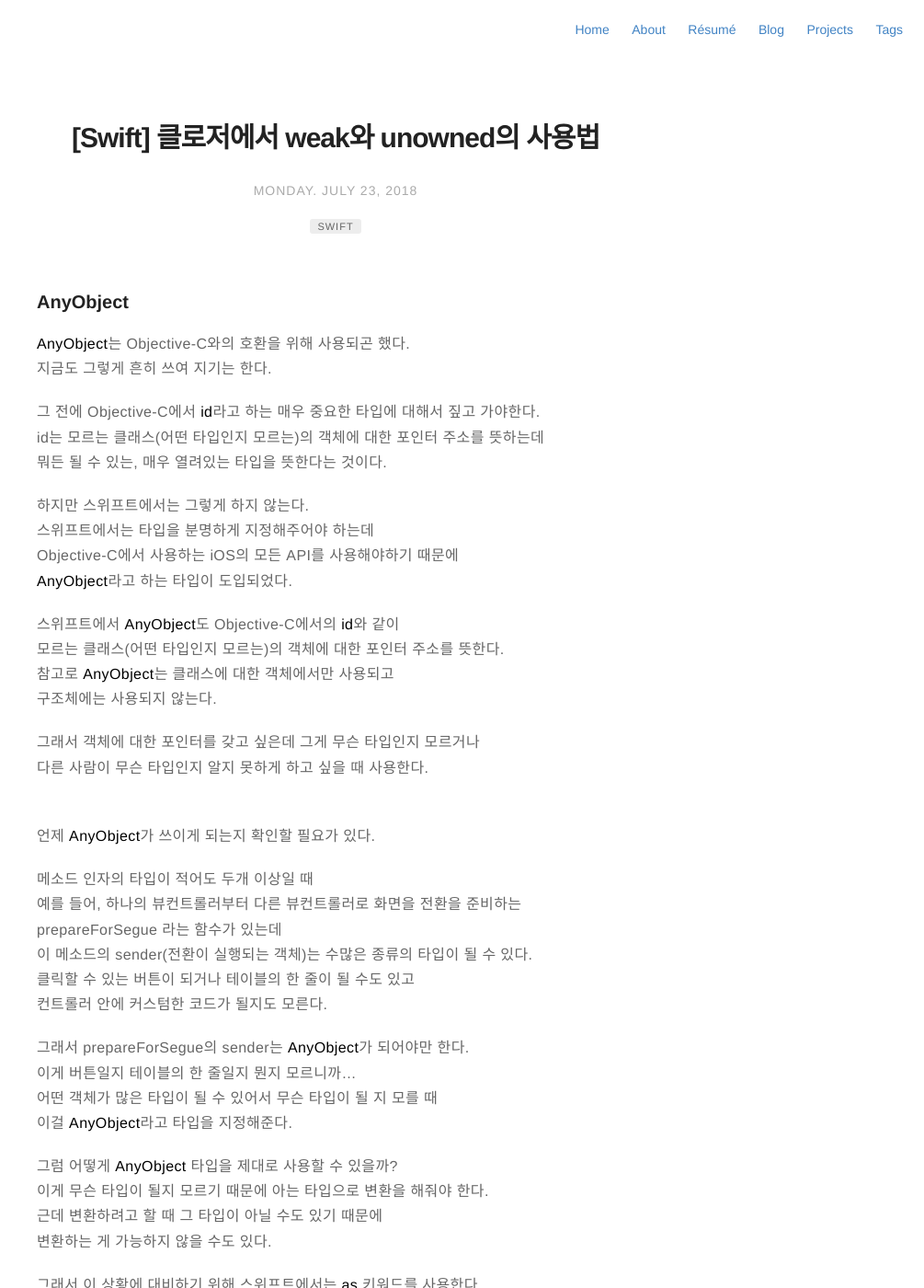
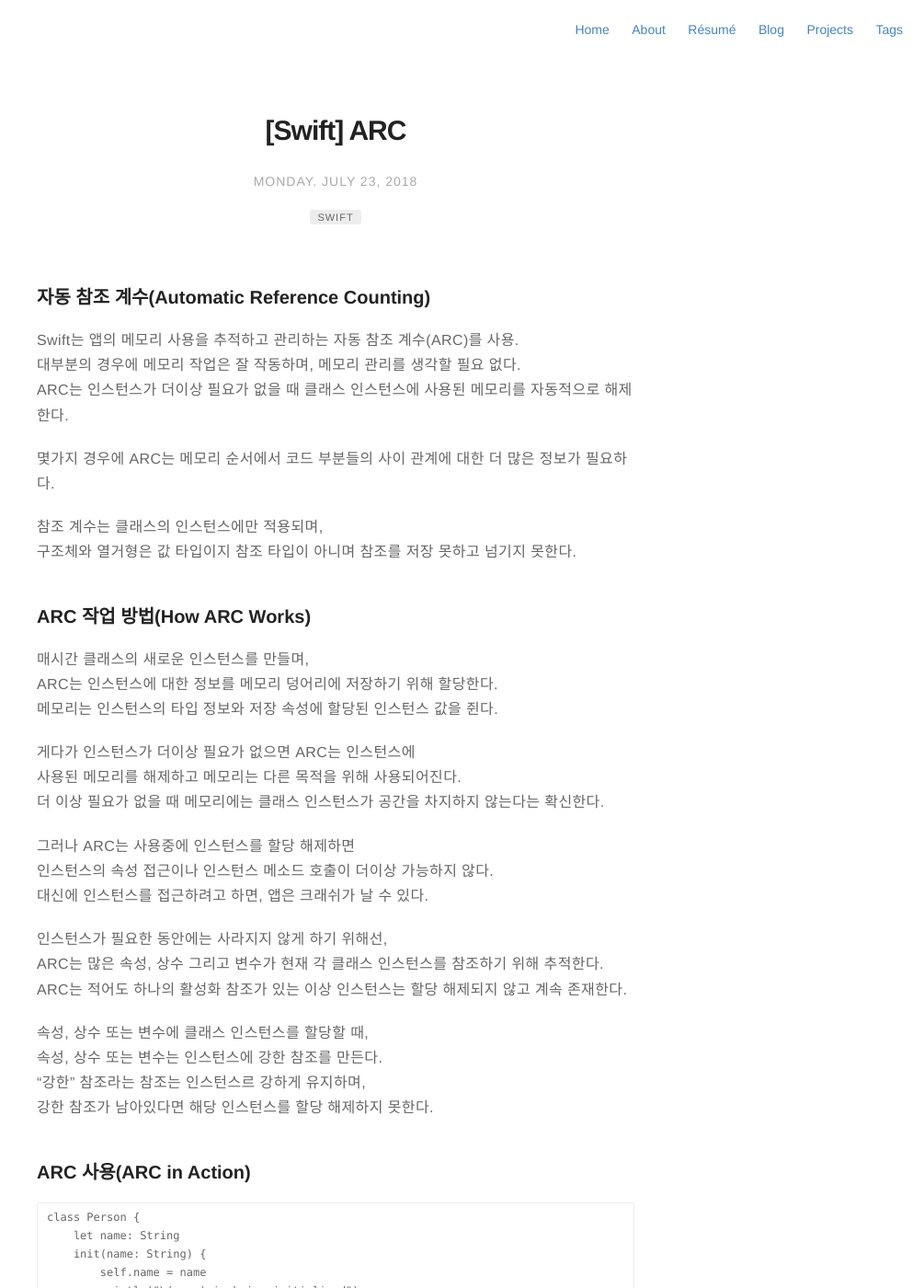
Before and after one commit to jhyejun/jhyejun.github.io, a Jekyll site: the page built from _posts/2018-07-23-anyobject-plist-nsuserdefault.md, in a window 1280 px wide and 1400 px high. Shown: the whole window at 92% size, without its empty margins (275-1280 px from the left). Built offline with Jekyll 4.4.1, drawn with Linux system fonts in a browser that asks for light colours; comment, search, counter and statistics services are not loaded; some of the changed text lies outside the part shown.

Commit message:
Register a new post and Modify post
- ARC 업로드
- 클로저에서 weak와 unowned의 사용법 수정

`````diff
--- a/_posts/2018-07-23-anyobject-plist-nsuserdefault.md
+++ b/_posts/2018-07-23-anyobject-plist-nsuserdefault.md
@@ -1,5 +1,5 @@
 ---
-title: "[Swift] 클로저에서 weak와 unowned의 사용법"
+title: "[Swift] ARC"
 layout: post
 hidden: false
 date: 2018-07-23 11:12
@@ -8,121 +8,101 @@ tag:
 star: true
 category: blog
 author: jhyejun
-description: explain AnyObject, Plist, NSUserDefault
+description: explain ARC
 ---
 
-### AnyObject
-**AnyObject**는 Objective-C와의 호환을 위해 사용되곤 했다.<br>
-지금도 그렇게 흔히 쓰여 지기는 한다.<br>
+### 자동 참조 계수(Automatic Reference Counting)<br>
+Swift는 앱의 메모리 사용을 추적하고 관리하는 자동 참조 계수(ARC)를 사용.<br>
+대부분의 경우에 메모리 작업은 잘 작동하며, 메모리 관리를 생각할 필요 없다.<br>
+ARC는 인스턴스가 더이상 필요가 없을 때 클래스 인스턴스에 사용된 메모리를 자동적으로 해제한다.<br>
 
-그 전에 Objective-C에서 **id**라고 하는 매우 중요한 타입에 대해서 짚고 가야한다.<br>
-id는 모르는 클래스(어떤 타입인지 모르는)의 객체에 대한 포인터 주소를 뜻하는데<br>
-뭐든 될 수 있는, 매우 열려있는 타입을 뜻한다는 것이다.<br>
+몇가지 경우에 ARC는 메모리 순서에서 코드 부분들의 사이 관계에 대한 더 많은 정보가 필요하다.<br>
 
-하지만 스위프트에서는 그렇게 하지 않는다.<br>
-스위프트에서는 타입을 분명하게 지정해주어야 하는데<br>
-Objective-C에서 사용하는 iOS의 모든 API를 사용해야하기 때문에<br>
-**AnyObject**라고 하는 타입이 도입되었다.<br>
+참조 계수는 클래스의 인스턴스에만 적용되며,<br>
+구조체와 열거형은 값 타입이지 참조 타입이 아니며 참조를 저장 못하고 넘기지 못한다.<br>
 
-스위프트에서 **AnyObject**도 Objective-C에서의 **id**와 같이<br>
-모르는 클래스(어떤 타입인지 모르는)의 객체에 대한 포인터 주소를 뜻한다.<br>
-참고로 **AnyObject**는 클래스에 대한 객체에서만 사용되고<br>
-구조체에는 사용되지 않는다.<br>
 
-그래서 객체에 대한 포인터를 갖고 싶은데 그게 무슨 타입인지 모르거나<br>
-다른 사람이 무슨 타입인지 알지 못하게 하고 싶을 때 사용한다.<br>
-<br>
+### ARC 작업 방법(How ARC Works)
 
-언제 **AnyObject**가 쓰이게 되는지 확인할 필요가 있다.<br>
+매시간 클래스의 새로운 인스턴스를 만들며,<br>
+ARC는 인스턴스에 대한 정보를 메모리 덩어리에 저장하기 위해 할당한다.<br>
+메모리는 인스턴스의 타입 정보와 저장 속성에 할당된 인스턴스 값을 쥔다.<br>
 
-메소드 인자의 타입이 적어도 두개 이상일 때<br>
-예를 들어, 하나의 뷰컨트롤러부터 다른 뷰컨트롤러로 화면을 전환을 준비하는<br>
-prepareForSegue 라는 함수가 있는데<br>
-이 메소드의 sender(전환이 실행되는 객체)는 수많은 종류의 타입이 될 수 있다.<br>
-클릭할 수 있는 버튼이 되거나 테이블의 한 줄이 될 수도 있고<br>
-컨트롤러 안에 커스텀한 코드가 될지도 모른다.<br>
+게다가 인스턴스가 더이상 필요가 없으면 ARC는 인스턴스에<br>
+사용된 메모리를 해제하고 메모리는 다른 목적을 위해 사용되어진다.<br>
+더 이상 필요가 없을 때 메모리에는 클래스 인스턴스가 공간을 차지하지 않는다는 확신한다.<br>
 
-그래서 prepareForSegue의 sender는 **AnyObject**가 되어야만 한다.<br>
-이게 버튼일지 테이블의 한 줄일지 뭔지 모르니까...<br>
-어떤 객체가 많은 타입이 될 수 있어서 무슨 타입이 될 지 모를 때<br>
-이걸 **AnyObject**라고 타입을 지정해준다.<br>
+그러나 ARC는 사용중에 인스턴스를 할당 해제하면<br>
+인스턴스의 속성 접근이나 인스턴스 메소드 호출이 더이상 가능하지 않다.<br>
+대신에 인스턴스를 접근하려고 하면, 앱은 크래쉬가 날 수 있다.<br>
 
-그럼 어떻게 **AnyObject** 타입을 제대로 사용할 수 있을까?<br>
-이게 무슨 타입이 될지 모르기 때문에 아는 타입으로 변환을 해줘야 한다.<br>
-근데 변환하려고 할 때 그 타입이 아닐 수도 있기 때문에<br>
-변환하는 게 가능하지 않을 수도 있다.<br>
+인스턴스가 필요한 동안에는 사라지지 않게 하기 위해선,<br>
+ARC는 많은 속성, 상수 그리고 변수가 현재 각 클래스 인스턴스를 참조하기 위해 추적한다.<br>
+ARC는 적어도 하나의 활성화 참조가 있는 이상 인스턴스는 할당 해제되지 않고 계속 존재한다.<br>
 
-그래서 이 상황에 대비하기 위해 스위프트에서는 **as** 키워드를 사용한다.<br>
-이 키워드는 다른 타입으로 변환하는 걸 **'시도'** 하는 표현이다.<br>
-다시 말해서 AnyObject를 어떤 타입**'으로서(as)'** 대해보겠다는거다.<br>
+속성, 상수 또는 변수에 클래스 인스턴스를 할당할 때,<br>
+속성, 상수 또는 변수는 인스턴스에 강한 참조를 만든다.<br>
+“강한” 참조라는 참조는 인스턴스르 강하게 유지하며,<br>
+강한 참조가 남아있다면 해당 인스턴스를 할당 해제하지 못한다.<br>
 
-이 키워드는 선택적으로 대하기 때문에 옵셔널을 반환할 경우가 있다.<br>
-그래서 **as**를 if let 구문을 통해서 사용한다.<br>
+
+### ARC 사용(ARC in Action)
 
 ```
-let ao: Anyobject = ...
-if let foo = ao as? SomeClass {
-    // we can use foo and know that it is of type SomeClass in here
+class Person {
+    let name: String
+    init(name: String) {
+        self.name = name
+        println("\(name) is being initialized")
+    }
+    deinit {
+        println("\(name) is being deinitialized")
+    }
 }
+````
+
+Person 클래스는 이니셜라이저를 가지며 인스턴스의 name 속성을 설정하고<br>
+초기화 진행중이다고 표시하는 메시지를 출력한다.<br>
+Person 클래스는 디이니셜라이저를 가지며 클래스의 인스턴스가 해제될 때 메시지를 출력한다.<br>
+
+다음은 Person 타입의 세 개 변수를 정의하여 다양한 참조를 설정 사용하는 예제이다.<br>
+
+```
+var reference1: Person?
+var reference2: Person?
+var reference3: Person?
 ```
 
-이 예제 코드는
-ao 라는 AnyObject 타입의 지역변수가 하나 있는데<br>
-어떤 클래스로 할당이 될지는 알 방법이 없다.<br>
-하지만 만약 ao가 SomeClass라면 사용하려고한다.<br>
-그래서 ao는 SomeClass 일지도 모르니 SomeClass가 맞는지부터 확인하고<br>
-만약 맞다면 foo에 SomeClass인 ao를 저장해서 사용하는 예제 코드이다.<br>
-
-이게 조건에 맞다면 **AnyObject**를 특정한 클래스로 **'캐스팅'** 하는 방법이다.<br>
-
----
-
-### Property List
-**AnyObject**를 사용하는 또 다른 곳은 **Property List** 에서 사용한다.<br>
-**Property List**는 기본적으로<br>
-Array, Dictionary, String, Double, Int, NSData, NSDate의 조합으로 되어는데<br>
-이 클래스들로 데이터 구조를 만들면 **Property List**가 생긴 것이다.<br>
-그러니까 **Property List**는 이건 그냥 데이터 구조를 표현하기 위한 단어일 뿐이다.<br>
-그런데 이 때 의문이 생길 수 있다.<br>
-**AnyObject**는 구조체가 아니라 클래스로만 캐스팅이 되야만 하는데<br>
-구조체인 String, Array, Dictionary, Double, Int 이것들이<br>
-어떻게 AnyObject가 되어서 **Property List**에 들어갈 수 있는지 궁금해 할 수 있다.<br>
-
-이거에 대한 해답은 **'브리징'**이다.<br>
-이것들이 Objective-C로 자동으로 **브리징**되고<br>
-Objective-C 클래스인 NSDictionary, NSArray, NSNumber로 다뤄져서<br>
-AnyObject가 되도록 변경되는 것이다.<br>
-**Property List**는 보이지 않게 전달이 된다.<br>
-그 안을 본다고 해도 Dictionary, Array, String 같은게<br>
-있다는 것만 알고 데이터가 무엇을 의미하는지는 아무것도 모른다.<br>
-그냥 전달되기만 하는거야 이해하기 쉽게 **Property List**를 사용하는 iOS API를 보면 도움이 된다.<br>
-
----
-
-## NSUserDefault
-**NSUserDefault** 라는게 있다.<br>
-**NSUserDefault**가 하는 일은 **Property List**를 받아서<br>
-디스크에 영구적으로 기억되게 만든다.<br>
-그래서 앱을 종료했다가 다시 켜서 봐도 그대로 있을 수 있다.<br>
-그러니까 기본적으로 **Property List**의 데이터 베이스인 셈인 것이다.<br>
-영어사전같이 영어 전체를 저정해야하는 큰 데이터에 사용하면 안되고<br>
-'설정'같은 작은 것에만 사용해야 한다.<br>
-제공되는 API로 간단하게 표현되는데<br>
+변수 중 첫번째는 Person 인스턴스를 만들어 할당한다.<br>
 
 ```
-setObject(AnyObject, forKey: String)
+reference1 = Person(name: "John Appleseed")
+// prints "John Appleseed is being initialized"
+````
+
+Person 클래스의 이니셜라이저가 호출되는 시점에 메시지를 출력하는데,<br>
+이는 초기화가 확실하게 되었음을 말한다.<br>
+
+새로운 Person 인스턴스가 reference1 변수에 할당되었기 때문에,<br>
+reference1에 새로운 Person 인스턴스가 강력참조로 된다.<br>
+ARC는 Person 인스턴스가 메모리에서 유지되고 할당 해제되지 않도록 한다.<br>
+
+다음은 같은 Person 인스턴스를 나머지 두개의 변수에 할당한다.<br>
+
 ```
+reference2 = reference1
+reference3 = reference1
+````
 
-setObject로 **Property List**를 저장하고 다시 가져올 수도 있다.<br>
-**NSUserDefault**는 그 안에 Dictionary, Array, String이<br>
-있다는 것만 알지 구체적으로 무슨 데이터가 들었는지는 모른다.<br>
-그럼 어떻게 **NSUserDefault**를 사용할까?<br>
-클래스 메소드 혹은 타입 메소드를 공유해서 사용할 것을 새로 만들어서 사용한다.<br>
-**NSUserDefault.standardUserDefualt()**라고 치면<br>
-**standardUserDefault**의 공유되는 인스턴스를 만들 수 있다.<br>
-그리고 특정한 **Property List**를 가져오고<br>
-데이터를 수정하게 되면 자동으로 저장이 가능하다.
+이제 하나의 Person 인스턴스에 세 개의 강한 참조가 있다.<br>
 
-<br>
-이 포스팅은 **[스탠포드 iOS 강의](https://www.inflearn.com/course/stanford-ios-한글자막-강의/)** 영상을
-참고로 하여 작성된 포스팅입니다.
+만약 강한 참조 중 두개를 nil로 할당하여 깨진다면,<br>
+하나의 강력 참조만 남고 Person 인스턴스는 할당 해제되지 않는다.<br>
+
+ARC는 세번째 강력 참조가 깨지기 전까지 Person 인스턴스가 할당 해제되지 않고,<br>
+세변째 변수에 nil로 정리하면 Person 인스턴스는 할당 해제 된다.<br>
+
+```
+reference3 = nil
+// prints "John Appleseed is being deinitialized"
+```
--- /dev/null
+++ b/_posts/2018-07-24-how-to-use-weak-and-unowned-in-closure.md
@@ -0,0 +1,68 @@
+---
+title: "[Swift] 클로저에서 weak와 unowned의 사용법"
+layout: post
+hidden: false
+date: 2018-07-24 02:23
+tag:
+- swift
+star: true
+category: blog
+author: jhyejun
+description: how to use weak and unowned in closure
+---
+
+강력 순환 참조(Strong Reference Cycle)를 벗어나기 위해<br>
+약한 참조(weak reference)와 미소유 참조(unowned reference)를 사용합니다.<br>
+
+weak와 unowned를 언제 사용해야 하는지 정리해보았습니다.<br>
+
+### weak와 unowned
+weak와 unowned의 차이점은 옵셔널이냐 옵셔널이 아니냐의 차이입니다.<br>
+즉, unowned는 값이 있음을 가정하고 사용하며<br>
+unowned 값이 nil이라고 한다면 크래쉬가 발생할 수 있습니다.<br>
+
+다음은 weak를 사용하는 코드입니다.<br>
+
+```
+class Person {
+	let name: String
+	init(name: String) { self.name = name }
+	var apartment: Apartment?
+	deinit { println("\(name) is being deinitialized") }
+}
+
+class Apartment {
+	let number: Int
+	init(number: Int) { self.number = number }
+	weak var tenant: Person?
+	deinit { println("Apartment #\(number) is being deinitialized") }
+}
+```
+
+다음은 unowned를 사용하는 코드입니다.<br>
+
+```
+class Customer {
+	let name: String
+	var card: CreditCard?
+	init(name: String) {
+		self.name = name
+	}
+	deinit { println("\(name) is being deinitialized") }
+}
+
+class CreditCard {
+	let number: UInt64
+	unowned let customer: Customer
+	init(number: UInt64, customer: Customer) {
+		self.number = number
+		self.customer = customer
+	}
+	deinit { println("Card #\(number) is being deinitialized") }
+}
+```
+
+Apartment 클래스에서 tenant 변수는 옵셔널로 사용하기 때문에<br>
+순환 참조를 피하기 위해서는 weak로 사용합니다.<br>
+CreditCard 클래스에서 customer 상수는 항상 값을 가지고 있어야 하므로<br>
+순환 참조를 피하고자 unowned로 사용합니다.<br>
`````
